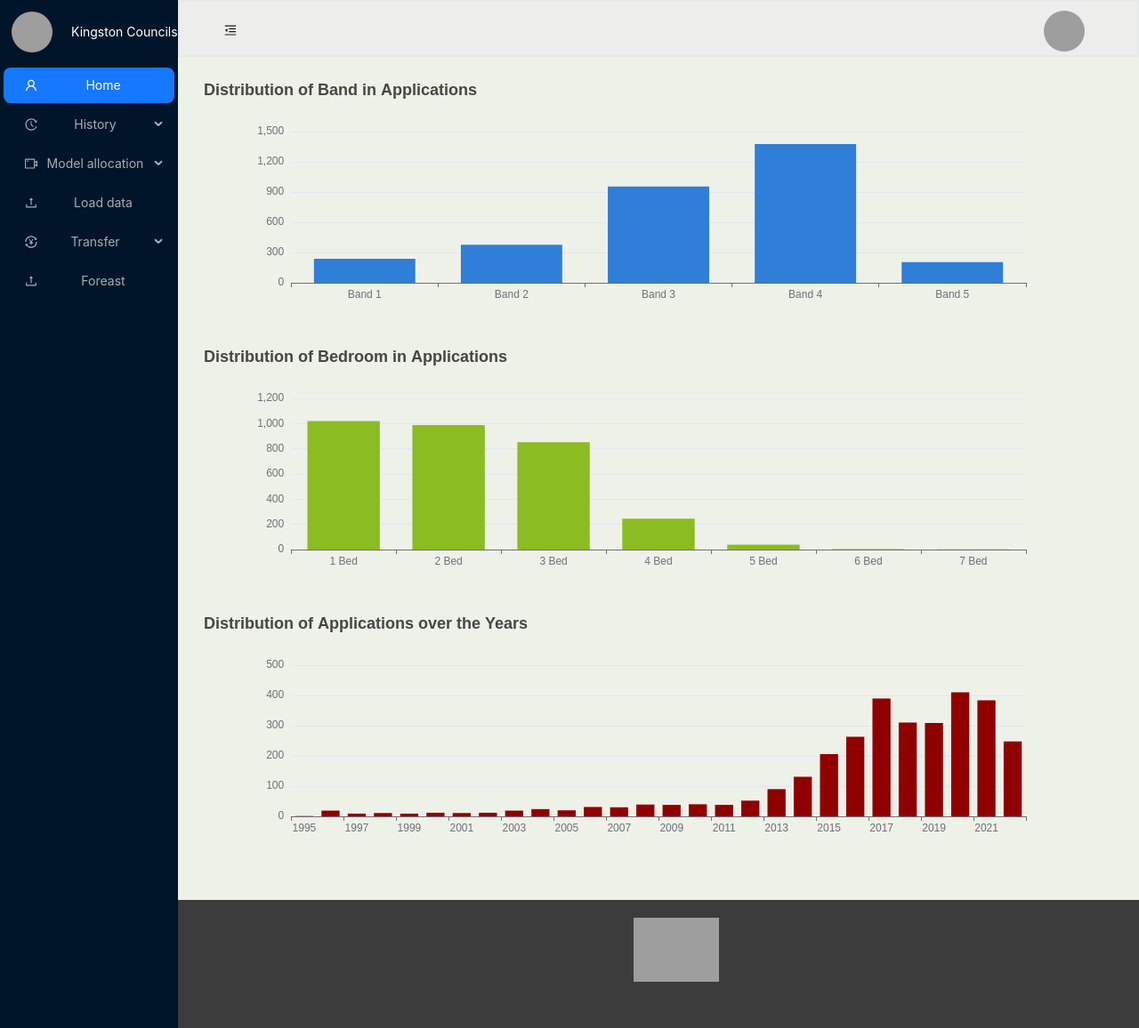
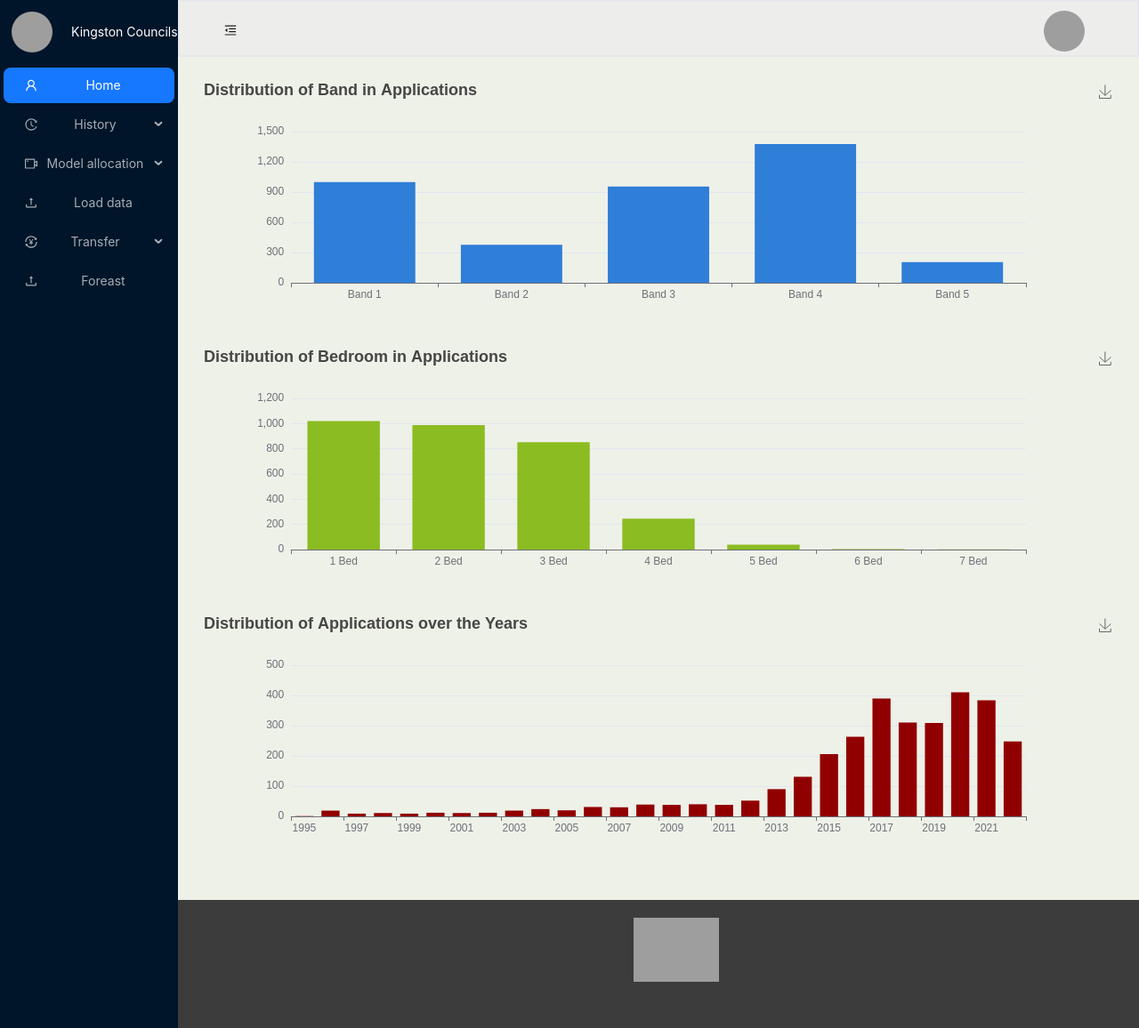
Before and after one commit to Du5TCh3N/TeamOrange, a React (Create React App) app: page /ModelData in a window 1280 px wide. Shown: the whole page at 89% size. Built offline with nearby package versions, Linux system fonts and the light colour scheme; no server answers; grey boxes are pictures that could not be loaded; what @aws-amplify/datastore, aws-amplify would draw is missing.

Commit message:
Front end changes (#5)
* added yongqi's frontend changes

* updated export.js to delete unused code

* added download chart options to Model Simulation Charts

* added default values to the radar chart

* Update modelData.js

```diff
--- a/src/components/ModelData/modelData.js
+++ b/src/components/ModelData/modelData.js
@@ -1,7 +1,15 @@
-import React, { Component } from 'react';
+import React, { Component, useState } from 'react';
 import ReactEcharts from 'echarts-for-react';
 
 const ModelData = () => {
+
+    const [bandChartData, setBandChartData] = useState([
+        { name: 'Band 1', value: 1000 },
+        { name: 'Band 2', value: 378 },
+        { name: 'Band 3', value: 955 },
+        { name: 'Band 4', value: 1377 },
+        { name: 'Band 5', value: 205 },
+      ]);
 
       const bandChart = {
         title: {
@@ -9,18 +17,37 @@ const ModelData = () => {
         },
         tooltip: {},
         xAxis: {
-            data: ['Band 1', 'Band 2', 'Band 3', 'Band 4', 'Band 5',]
+          data: bandChartData.map((data) => data.name),
         },
         yAxis: {},
         series: [
           {
             name: '',
             type: 'bar',
-                data: [238, 378, 955, 1377, 205],
-                color: '#2f7ed8' // Set color to blue
+            data: bandChartData.map((data) => ({
+              value: data.value,
+              itemStyle: { color: '#2f7ed8' },
+            })),
           },
         ],
+        toolbox: {
+          show: true,
+          feature: {
+            saveAsImage: {},
+          },
+        },
       };
+
+
+      const [bedroomChartData, setBedroomChartData] = useState([
+        { name: '1 Bed', value: 1020 },
+        { name: '2 Bed', value: 988 },
+        { name: '3 Bed', value: 853 },
+        { name: '4 Bed', value: 245 },
+        { name: '5 Bed', value: 39 },
+        { name: '6 Bed', value: 4 },
+        { name: '7 Bed', value: 1 },
+      ]);
 
       const bedroomChart = {
         title: {
@@ -28,18 +55,57 @@ const ModelData = () => {
         },
         tooltip: {},
         xAxis: {
-            data: ['1 Bed', '2 Bed', '3 Bed', '4 Bed', '5 Bed', '6 Bed', '7 Bed']
+          data: bedroomChartData.map((data) => data.name),
         },
         yAxis: {},
         series: [
           {
             name: '',
             type: 'bar',
-                data: [1020, 988, 853, 245, 39, 4, 1],
-                color: '#8bbc21' // Set color to green
+            data: bedroomChartData.map((data) => ({
+              value: data.value,
+              itemStyle: { color: '#8bbc21' },
+            })),
           },
         ],
+        toolbox: {
+          show: true,
+          feature: {
+            saveAsImage: {},
+          },
+        },
       };
+
+      const [yearChartData, setYearChartData] = useState([
+        { name: '1995', value: 1 },
+        { name: '1996', value: 19 },
+        { name: '1997', value: 9 },
+        { name: '1998', value: 11 },
+        { name: '1999', value: 9 },
+        { name: '2000', value: 12 },
+        { name: '2001', value: 11 },
+        { name: '2002', value: 12 },
+        { name: '2003', value: 19 },
+        { name: '2004', value: 24 },
+        { name: '2005', value: 20 },
+        { name: '2006', value: 31 },
+        { name: '2007', value: 30 },
+        { name: '2008', value: 39 },
+        { name: '2009', value: 38 },
+        { name: '2010', value: 40 },
+        { name: '2011', value: 38 },
+        { name: '2012', value: 52 },
+        { name: '2013', value: 90 },
+        { name: '2014', value: 131 },
+        { name: '2015', value: 206 },
+        { name: '2016', value: 263 },
+        { name: '2017', value: 390 },
+        { name: '2018', value: 310 },
+        { name: '2019', value: 309 },
+        { name: '2020', value: 410 },
+        { name: '2021', value: 384 },
+        { name: '2022', value: 248 },
+      ]);
 
       const yearChart = {
         title: {
@@ -47,26 +113,27 @@ const ModelData = () => {
         },
         tooltip: {},
         xAxis: {
-            data: [
-                '1995', '1996', '1997', '1998', '1999', '2000', '2001', '2002',
-                '2003', '2004', '2005', '2006', '2007', '2008', '2009', '2010',
-                '2011', '2012', '2013', '2014', '2015', '2016', '2017', '2018',
-                '2019', '2020', '2021', '2022'
-            ]
+          data: yearChartData.map((data) => data.name),
         },
         yAxis: {},
         series: [
           {
             name: '',
             type: 'bar',
-                data: [
-                    1, 19, 9, 11, 9, 12, 11, 12, 19, 24, 20, 31, 30, 39, 38, 40,
-                    38, 52, 90, 131, 206, 263, 390, 310, 309, 410, 384, 248
-                ],
-                color: '#910000' // Set color to red
+            data: yearChartData.map((data) => ({
+              value: data.value,
+              itemStyle: { color: '#910000' },
+            })),
           },
         ],
+        toolbox: {
+          show: true,
+          feature: {
+            saveAsImage: {},
+          },
+        },
       };
+
 
 
 
--- a/src/components/Modelling/modelling.js
+++ b/src/components/Modelling/modelling.js
@@ -105,7 +105,56 @@ const dateLabelNames = {
 
 const Modelling = () => {
   const [data, setData] = useState([]);
-  const [categoryRadarChartData, setCategoryRadarChartData] = useState([]);
+  const [categoryRadarChartData, setCategoryRadarChartData] = useState([
+    {
+      name: 'Applications',
+      value: [100, 7, 11, 3, 5, 1, 100, 39, 11, 16],
+    },
+    {
+      name: 'Resolved',
+      value: [50, 2, 2, 2, 5, 1, 75, 20, 3, 4],
+    },
+    {
+      name: 'Homless',
+      max: 100,
+    },
+    {
+      name: 'SocialServicesQuota',
+      max: 20,
+    },
+    {
+      name: 'Downsizer',
+      max: 20,
+    },
+    {
+      name: 'HomeScheme',
+      max: 20,
+    },
+    {
+      name: 'Decants',
+      max: 20,
+    },
+    {
+      name: 'PanelMoves',
+      max: 20,
+    },
+    {
+      name: 'FirstTimeApplicant',
+      max: 100,
+    },
+    {
+      name: 'Transfer',
+      max: 50,
+    },
+    {
+      name: 'TenantFinder',
+      max: 20,
+    },
+    {
+      name: 'Other',
+      max: 20,
+    },
+  ]);
   const [categoryPieChartData, setCategoryPieChartData] = useState({
     'Homeless': 3,
     'SocialServicesQuota': 2,
@@ -259,8 +308,26 @@ const Modelling = () => {
         // data: [-120, -132, -101, -134, -190, -230, -210,-120, -132, -101, -134, -190, -230, -210,-120, -132, -101, -134, -190, -230, -210,-120, -132, -101, -134, -190, -230, -210,-120, -132, -101, -134, -190, -230, -210,-120, -132, -101, -134, -190, -230, -210]
         data: data.map((item) => item.queued).flat()
       }
-    ]
+    ],
+    toolbox: {
+      show: true,
+      feature: {
+        saveAsImage: {}
+      }
+    }
   };
+
+  const applications = categoryRadarChartData.find(
+    (data) => data.name === 'Applications'
+  );
+  const indicators = categoryRadarChartData.filter((data) =>
+    Object.prototype.hasOwnProperty.call(data, 'max')
+  );
+
+  indicators.forEach((indicator) => {
+    indicator.max = applications.value[indicators.indexOf(indicator)];
+  });
+
   const radarChart = {
     title: {
       text: 'Comparison of Applications to Resolved',
@@ -268,37 +335,27 @@ const Modelling = () => {
     },
     tooltip: {},
     legend: {
-      data: ['Sales', 'Expenses'],
+      data: ['Applications', 'Resolved'],
       bottom: 0
     },
     radar: {
-      indicator: [
-        { name: 'Homless', max: 100 },
-        { name: 'SocialServicesQuota', max: 20 },
-        { name: 'Downsizer', max: 20 },
-        { name: 'HomeScheme', max: 20 },
-        { name: 'Decants', max: 20 },
-        { name: 'PanelMoves', max: 20 },
-        { name: 'FirstTimeApplicant', max: 100 },
-        { name: 'Transfer', max: 50 },
-        { name: 'TenantFinder', max: 20 },
-        { name: 'Other', max: 20 },
-      ]
+      indicator: indicators.map((indicator) => ({
+        name: indicator.name,
+        max: indicator.max,
+      }))
     },
     series: [{
       name: 'Budget vs spending',
       type: 'radar',
-      data: [
-        {
-          value: [100, 7, 11, 3, 5, 1, 100, 39, 11, 16],
-          name: 'Applications'
-        },
-        {
-          value: [5, 2, 2, 2, 5, 1, 0, 0, 0, 0],
-          name: 'Resolved'
-        }
-      ]
-    }]
+      data: categoryRadarChartData.map(({ name, value }) => ({ name, value })),
+    }],
+    toolbox: {
+      show: true,
+      top: 30,
+      feature: {
+        saveAsImage: {},
+      }
+    }
   };
   const categoryPieChart = {
     title: {
@@ -328,7 +385,14 @@ const Modelling = () => {
           }
         }
       }
-    ]
+    ],
+    toolbox: {
+      show: true,
+      top: 30,
+      feature: {
+        saveAsImage: {}
+      }
+    }
   };
 
   const bandPieChart = {
@@ -359,7 +423,14 @@ const Modelling = () => {
           }
         }
       }
-    ]
+    ],
+    toolbox: {
+      show: true,
+      top: 30,
+      feature: {
+        saveAsImage: {}
+      }
+    }
   };
 
   const bedroomPieChart = {
@@ -390,7 +461,14 @@ const Modelling = () => {
           }
         }
       }
-    ]
+    ],
+    toolbox: {
+      show: true,
+      top: 30,
+      feature: {
+        saveAsImage: {}
+      }
+    }
   };
   return (
     <view>
```
Also changed, not shown: src/components/Export/export.js (+0 -74 lines). Lines whose indentation alone changed are shown as unchanged.
